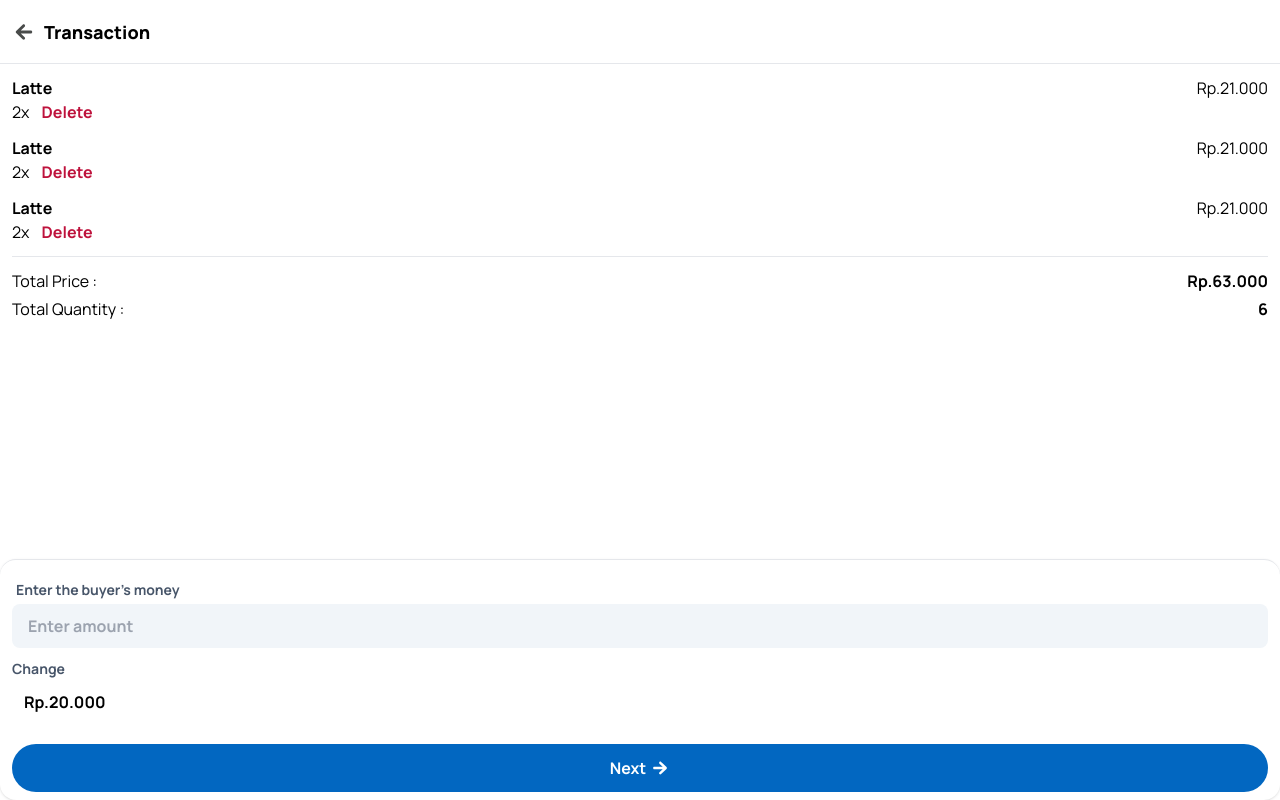
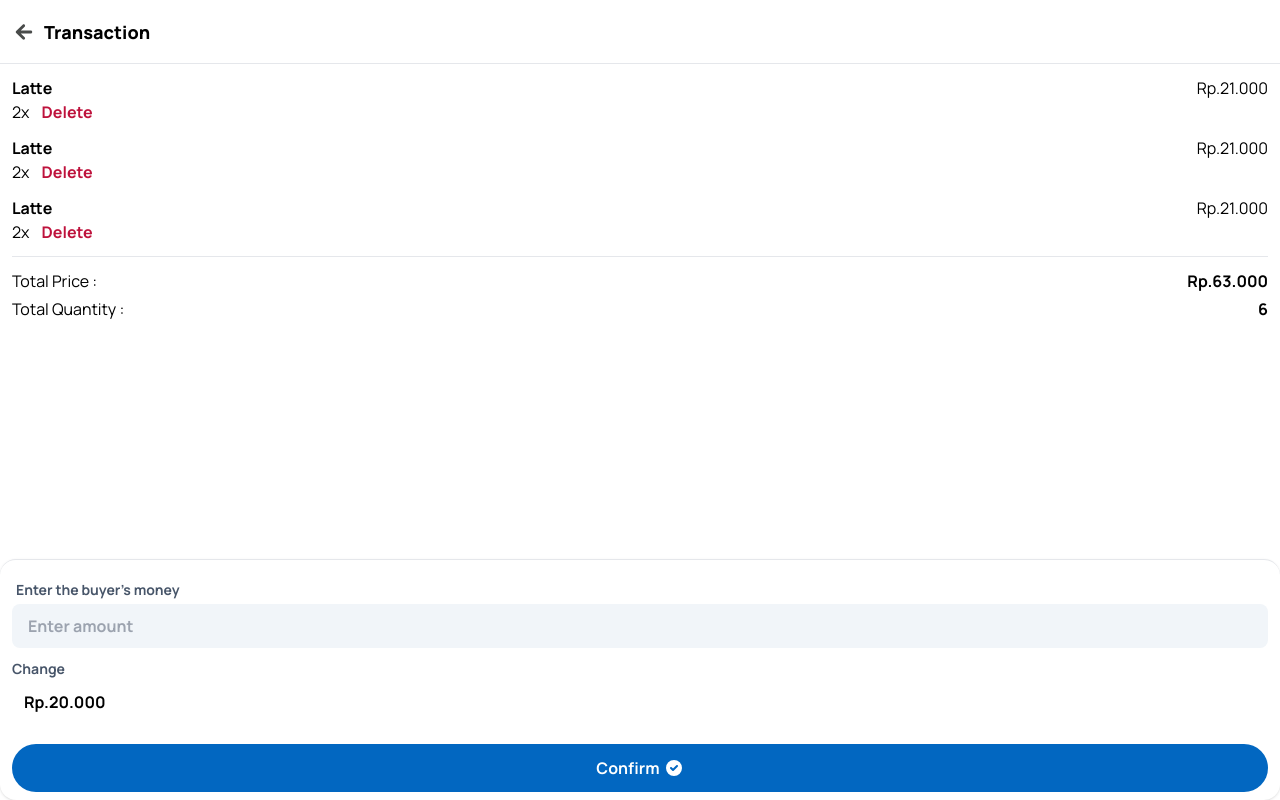
Before and after one commit to yusrilseptriandy/point-of-sales, a React (Vite) app in the folder client/: page /transaction in a window 1280 px wide. Built offline with nearby package versions, Linux system fonts and the light colour scheme.

Commit message:
edit button

```diff
--- a/client/src/components/atoms/Button/Button.tsx
+++ b/client/src/components/atoms/Button/Button.tsx
@@ -8,7 +8,7 @@ interface buttonProps {
 
 const Button = ({
   onClick,
-  className,
+  className = 'text-white',
   children,
   type,
   disabled = false,
@@ -17,7 +17,7 @@ const Button = ({
     disabled === true ? 'bg-slate-400 active:bg-slate-400' : '';
   return (
     <button
-      className={`bg-biru active:bg-[#0d4576] text-white font-bold
+      className={`bg-biru active:bg-[#0d4576] font-bold
                 px-4
                 py-2
                 w-full
--- a/client/src/components/layouts/LayoutMobile.tsx
+++ b/client/src/components/layouts/LayoutMobile.tsx
@@ -9,7 +9,7 @@ const LayoutMobile = ({ children }: LayoutMobileProps) => {
                  flex-col
                  w-full
                  h-screen
-                 bg-slate-100
+                 bg-white
 "
     >
       {children}
--- a/client/src/components/organisms/TransactionBtn.tsx
+++ b/client/src/components/organisms/TransactionBtn.tsx
@@ -11,7 +11,7 @@ const TransactionBtn = () => {
     <div className="flex justify-center items-center">
       <Button
         onClick={handleButtonClick}
-        className="fixed flex gap-1 bottom-20 w-min rounded-full shadow-xl active:scale-95"
+        className="text-white fixed flex gap-1 bottom-20 w-min rounded-full shadow-xl active:scale-95"
       >
         <p>2</p>
         <h1>Items</h1>
--- a/client/src/components/pages/Profile.tsx
+++ b/client/src/components/pages/Profile.tsx
@@ -18,9 +18,9 @@ const Profile = () => {
         <div className="w-full h-screen bg-white p-3">
           <div className="h-min flex flex-col items-center justify-center gap-3">
             <img
-              src="https://via.placeholder.com/150"
+              src="https://photosbull.com/wp-content/uploads/2024/05/no-dp_16.webp"
               alt=""
-              className="w-28 h-28 rounded-full"
+              className="w-24 h-24 rounded-full"
             />
             <h1 className="text-2xl font-bold tracking-tighter">your name</h1>
           </div>
@@ -60,7 +60,7 @@ const Profile = () => {
             </Link>
 
             <Link
-              to="/account"
+              to="/add-product"
               className="w-full h-16 border-b flex items-center justify-between"
             >
               <div className="flex gap-3 justify-between">
@@ -71,7 +71,7 @@ const Profile = () => {
               <FaChevronRight className="text-abu" />
             </Link>
 
-            <Button className="w-full h-12 rounded-full bg-rose-600 mt-6 active:bg-rose-700 active:scale-95">
+            <Button className="w-full h-12 rounded-full bg-rose-600 mt-6 active:bg-rose-700 active:scale-95 text-white">
               <div className="w-full h-full flex items-center gap-3 justify-center">
                 <BiLogOut className="text-2xl" />
                 Logout
--- a/client/src/components/pages/Transaction.tsx
+++ b/client/src/components/pages/Transaction.tsx
@@ -1,8 +1,9 @@
-import { IoMdArrowRoundBack, IoMdArrowRoundForward } from 'react-icons/io';
+import { IoMdArrowRoundBack } from 'react-icons/io';
 import Header from '../organisms/Header';
 import { useNavigate } from 'react-router-dom';
 import Button from '../atoms/Button/Button';
 import Input from '../atoms/Input/Input';
+import { HiCheckCircle } from 'react-icons/hi';
 
 const Transaction = () => {
   const navigate = useNavigate();
@@ -92,9 +93,9 @@ const Transaction = () => {
           </div>
         </div>
 
-        <Button className="w-10/12 h-12 rounded-full flex justify-center items-center gap-1 mt-3">
-          <p>Next</p>
-          <IoMdArrowRoundForward className="text-xl" />
+        <Button className="w-10/12 h-12 rounded-full flex justify-center items-center gap-1 mt-3 text-white">
+          <p>Confirm</p>
+          <HiCheckCircle className="text-xl" />
         </Button>
       </footer>
     </div>
```
